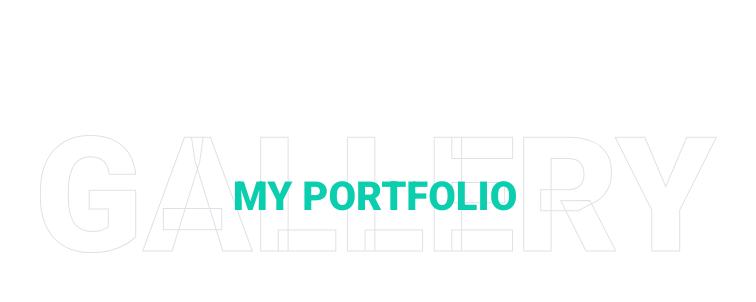
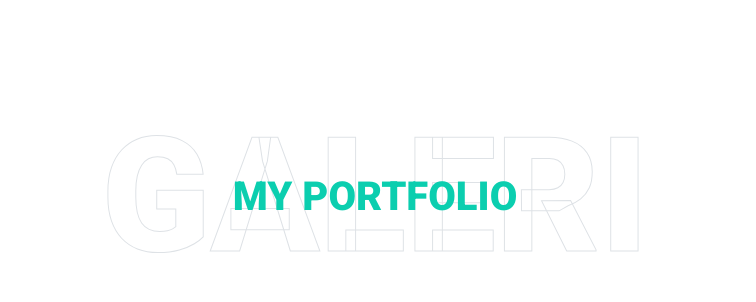
Before and after one commit to raisyawulannari/webportfolio, a plain HTML site: page index.html in a window 1280 px wide. Shown: the part 3275-3577 px from the top of the page, 265-1021 px from the left. Drawn offline with nearby package versions, Linux system fonts and the light colour scheme.

Commit message:
Update index.html

```diff
--- a/index.html
+++ b/index.html
@@ -305,7 +305,7 @@
     <div class="container-fluid pt-5 pb-8" id="portfolio">
         <div class="container">
             <div class="position-relative d-flex align-items-center justify-content-center">
-                <h1 class="display-1 text-uppercase text-white" style="-webkit-text-stroke: 1px #dee2e6;">Gallery</h1>
+                <h1 class="display-1 text-uppercase text-white" style="-webkit-text-stroke: 1px #dee2e6;">Galeri</h1>
                 <h1 class="position-absolute text-uppercase text-primary">My Portfolio</h1>
             </div>
             <div class="row">
```
